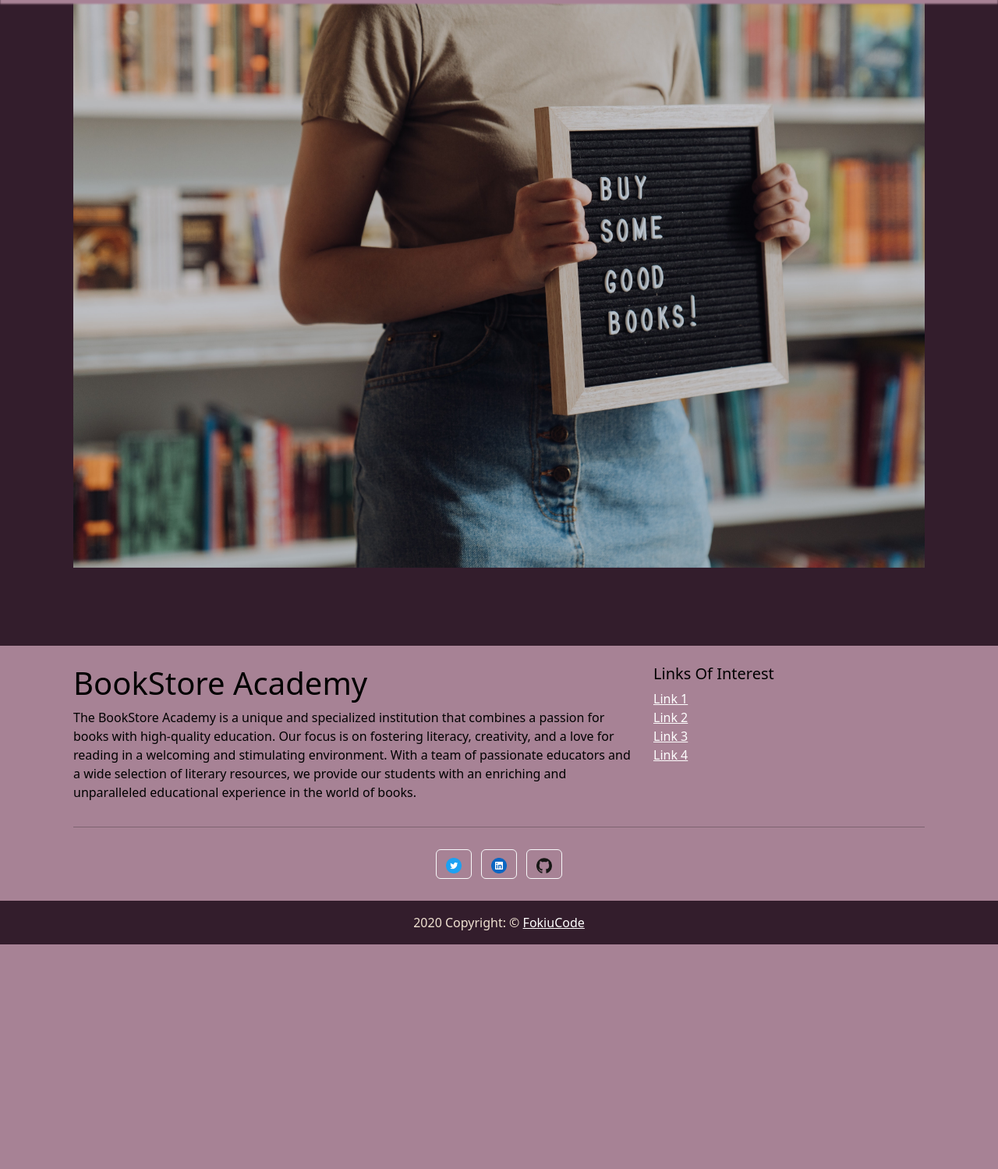
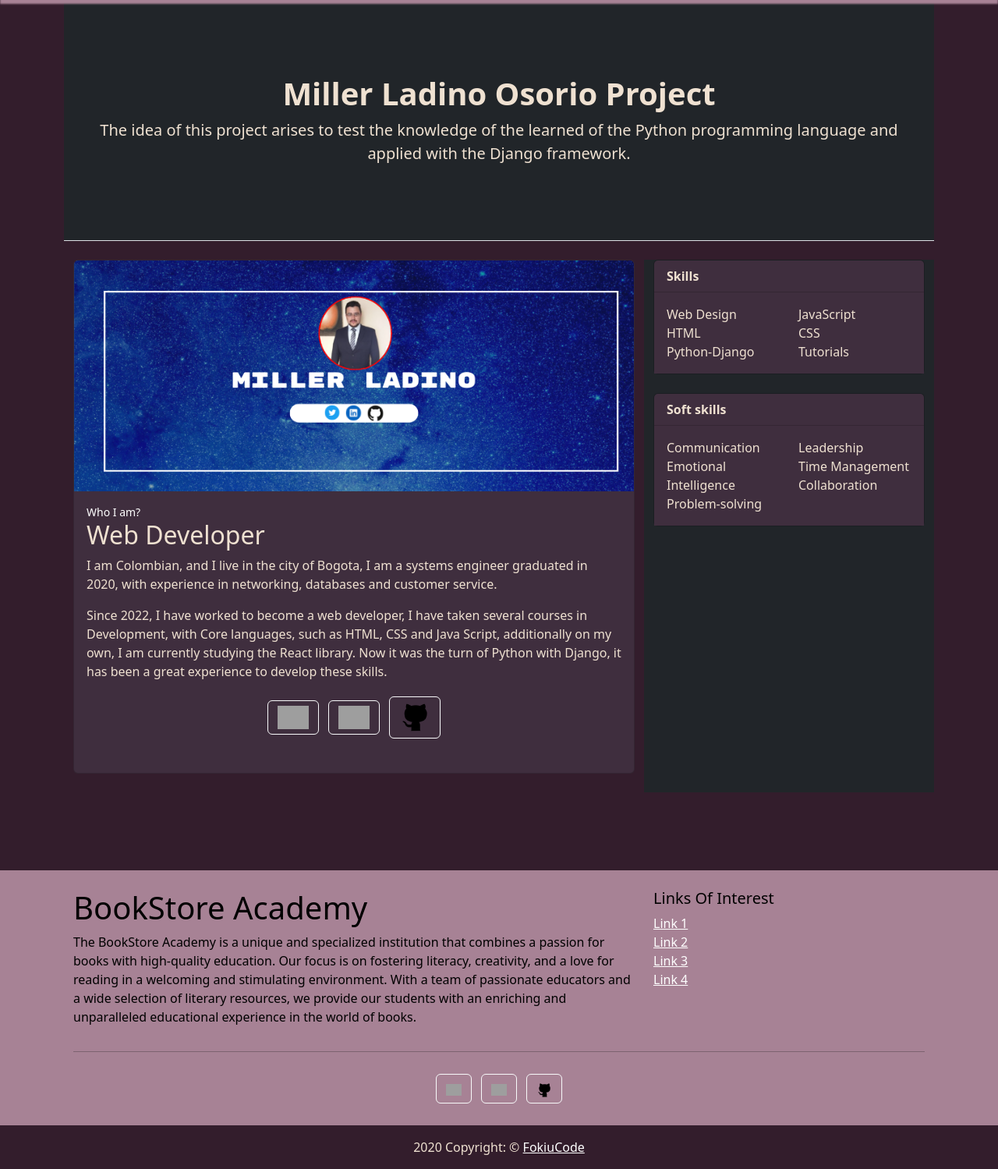
Before and after one commit to millertsu1/ProyectoFinalPython_Ladino, a Django app: page /us in a window 1280 px wide. Shown: the part 86-1585 px from the top of the page at 78% size. Before the commit the page ends 1297 px from the top, so only its background shows below. Run offline with Django 4.2, Linux system fonts and the light colour scheme; data comes from the database, SQL or seed files in the repository; both versions use the stored data as it was after the commit; some libraries are stand-ins or nearby versions; grey boxes are pictures that could not be loaded.

Commit message:
subida final del proyecto ya se realizxaron las pruebas del funcionamiento 7/15/2023

```diff
--- a/libreria/templates/us.html
+++ b/libreria/templates/us.html
@@ -5,20 +5,100 @@
 {% block content %}
 {% load static %}
 
-<div class="container-fluid d-flex justify-content-center gap-5">
-    <div id="carouselExampleSlidesOnly" class="carousel slide" data-bs-ride="carousel">
-        <div class="carousel-inner">
-          <div class="carousel-item active">
-            <img src="{% static 'libreria/assets/img/slide1.jpg'%}" class="d-block w-100" alt="...">
-          </div>
-          <div class="carousel-item">
-            <img src="{% static 'libreria/assets/img/slide2.jpg'%}" class="d-block w-100" alt="...">
-          </div>
-          <div class="carousel-item">
-            <img src="{% static 'libreria/assets/img/courses1.jpg'%}" class="d-block w-100" alt="...">
-          </div>
 
+
+        <!-- Page header with logo and tagline-->
+        <header class="py-5 bg-dark border-bottom mb-4" style="background-color: #3F2E3E; color: #EFE1D1;">
+            <div class="container" >
+                <div class="text-center my-5">
+                    <h1 class="fw-bolder">Miller Ladino Osorio Project</h1>
+                    <p class="lead mb-0">The idea of this project arises to test the knowledge of the learned of the Python programming language and applied with the Django framework.</p>
+                </div>
+            </div>
+        </header>
+        <!-- Page content-->
+        <div class="container">
+            <div class="row">
+                <!-- Blog entries-->
+                <div class="col-lg-8">
+                    <!-- Featured blog post-->
+                    <div class="card mb-4" style="background-color: #3F2E3E; color: #EFE1D1;">
+                        <a href="#!"><img class="card-img-top" src="{% static 'images/MillerLadino.png' %}" alt="..." /></a>
+                        <div class="card-body">
+                            <div class="small text-white">Who I am?</div>
+                            <h2 class="card-title">Web Developer</h2>
+                            <p class="card-text">I am Colombian, and I live in the city of Bogota, I am a systems engineer graduated in 2020, with experience in networking, databases and customer service.</p>
+                            <p class="card-text">Since 2022, I have worked to become a web developer, I have taken several courses in Development, with Core languages, such as HTML, CSS and Java Script, additionally on my own, I am currently studying the React library. Now it was the turn of Python with Django, it has been a great experience to develop these skills.</p>
+                            {% comment %} redes sociales {% endcomment %}
+                            <section class="mb-4 text-center">
+
+
+          <!-- Twitter -->
+          <a class="btn btn-outline-light btn-floating m-1" href="https://twitter.com/selodigodenuevo"  target="_blank" role="button" ><img src="{% static 'images/twitter.png' %}" alt="Icono de GitHub" width="40"></a>
+
+          <!-- Linkedin -->
+          <a class="btn btn-outline-light btn-floating m-1" href="https://www.linkedin.com/in/miller-systemsengineer/" target="_blank" role="button" ><img src="{% static 'images/linkedin.png' %}" alt="Icono de GitHub" width="40"></a>
+
+          <!-- Github -->
+          <a class="btn btn-outline-light btn-floating m-1" href="https://github.com/millertsu1" target="_blank" role="button"><img src="{% static 'images/github.png' %}" alt="Icono de GitHub" width="40" >
+          </a>
+        </section>
+                        </div>
+                    </div>
+                    <!-- Nested row for non-featured blog posts-->
+
+
+                </div>
+                <!-- Side widgets-->
+                <div class="col-lg-4 bg-dark">
+
+                    <!-- Categories widget-->
+                    <div class="card mb-4 bg-dark">
+                        <div class="card-header" style=" background-color: #3F2E3E; color: #EFE1D1;font-weight: 700;">Skills</div>
+                        <div class="card-body" style=" background-color: #3F2E3E;">
+                            <div class="row" >
+                                <div class="col-sm-6">
+                                    <ul class="list-unstyled mb-0">
+                                        <li>Web Design</li>
+                                        <li>HTML</li>
+                                        <li>Python-Django</li>
+                                    </ul>
+                                </div>
+                                <div class="col-sm-6">
+                                    <ul class="list-unstyled mb-0">
+                                        <li>JavaScript</li>
+                                        <li>CSS</li>
+                                        <li>Tutorials</li>
+                                    </ul>
+                                </div>
+                            </div>
+                        </div>
+                    </div>
+                    <!-- Side widget-->
+                    <div class="card mb-4 bg-dark">
+                        <div class="card-header" style=" background-color: #3F2E3E; color: #EFE1D1;font-weight: 700;">Soft skills</div>
+                        <div class="card-body" style=" background-color: #3F2E3E;">
+                        <div class="row" >
+                                <div class="col-sm-6">
+                                    <ul class="list-unstyled mb-0">
+                                        <li>Communication</li>
+                                        <li>Emotional Intelligence</li>
+                                        <li>Problem-solving</li>
+                                    </ul>
+                                </div>
+                                <div class="col-sm-6">
+                                    <ul class="list-unstyled mb-0">
+                                        <li>Leadership</li>
+                                        <li>Time Management</li>
+                                        <li>Collaboration</li>
+                                    </ul>
+                                </div>
+                            </div>
+                        </div>
+                    </div>
+                </div>
+            </div>
         </div>
-      </div>
-</div>
+
+
 {% endblock %}
```
Also changed, not shown: Library.db.sqlite3, libreria/static/images/MillerLadino.png (added), libreria/static/images/github.png (deleted), libreria/static/images/linkedin.png (deleted), libreria/static/images/twitter.png (deleted).
